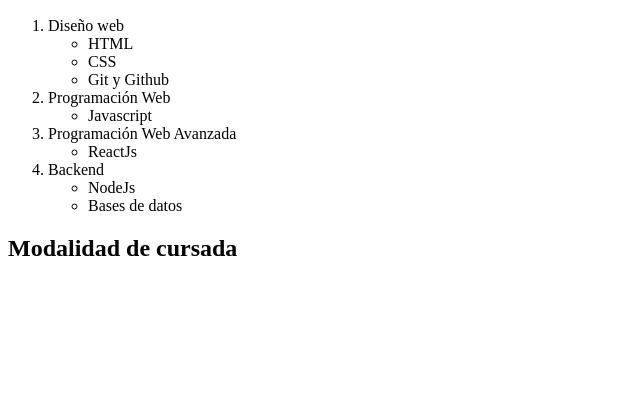
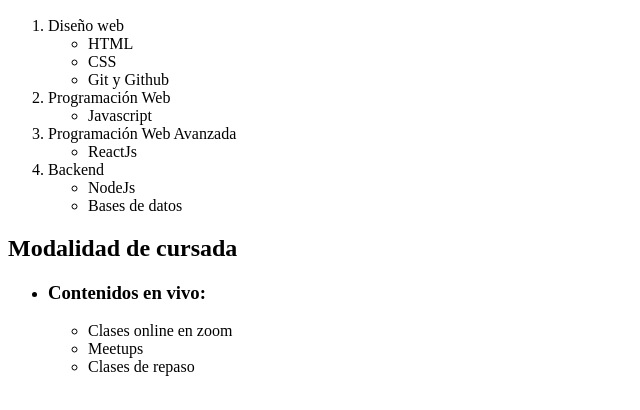
Before and after one commit to mathomann49/E_1, a plain HTML site: page Listas anidadas/index.html in a window 1280 px wide. Shown: the part 110-520 px from the top of the page, without its empty margins (0-640 px from the left). Drawn offline with Linux system fonts and the light colour scheme.

Commit message:
agregado contenidos en vivo:

```diff
--- a/Listas anidadas/index.html
+++ b/Listas anidadas/index.html
@@ -36,5 +36,15 @@
 
     </ol>
     <h2>Modalidad de cursada</h2>
+
+    <ul>
+        <li><h3>Contenidos en vivo:</h3>
+            <p></p>
+        <ul>
+            <li>Clases online en zoom</li>
+            <li>Meetups</li>
+            <li>Clases de repaso</li>
+        </ul></li>
+    </ul>
 </body>
 </html>
```
